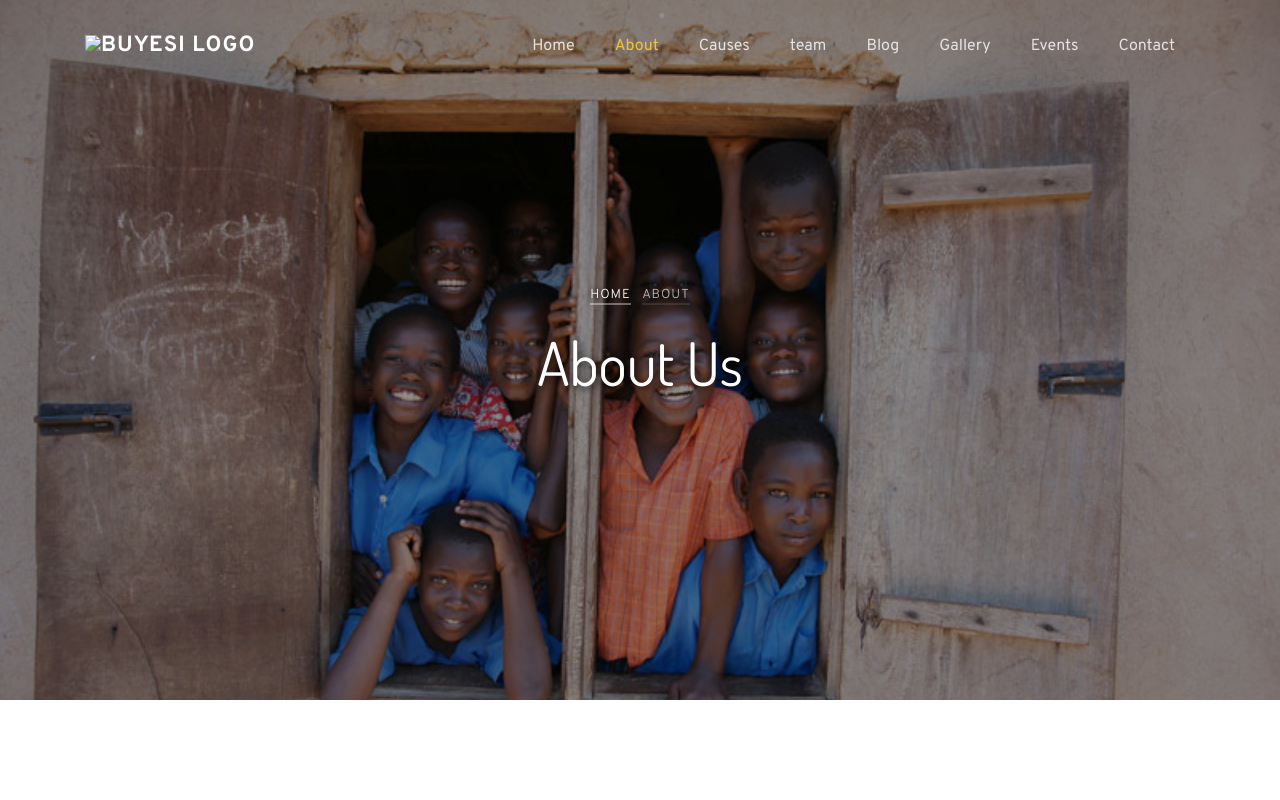
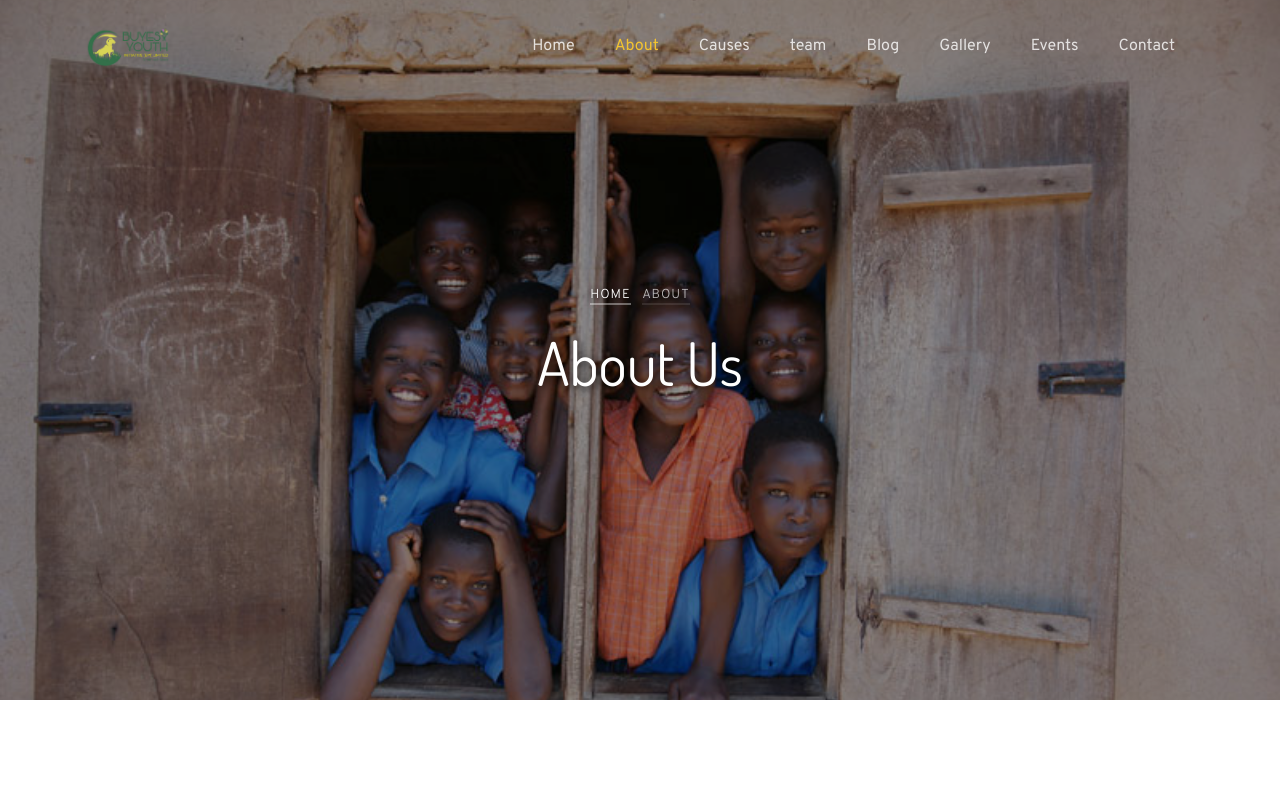
Before and after one commit to martinmyname/buyesi, a plain HTML site: page about.html in a window 1280 px wide. Shown: the top 800 px of the page. Drawn offline with Linux system fonts and the light colour scheme; some packages are replaced by stand-ins of ours; the site is published under a folder, as on GitHub Pages, so addresses that start at the root find nothing; no server answers; files whose address does not match are found by name.

Commit message:
logo relaive path update

```diff
--- a/about.html
+++ b/about.html
@@ -32,7 +32,7 @@
   <nav class="navbar navbar-expand-lg navbar-dark ftco_navbar bg-dark ftco-navbar-light" id="ftco-navbar">
     <div class="container">
       <a class="navbar-brand" href="index.html">
-        <img src="/images/buyesi-logo.png" alt="Buyesi Logo" height="40">
+        <img src="./images/buyesi-logo.png" alt="Buyesi Logo" height="40">
       </a>
       <button class="navbar-toggler" type="button" data-toggle="collapse" data-target="#ftco-nav" aria-controls="ftco-nav" aria-expanded="false" aria-label="Toggle navigation">
         <span class="oi oi-menu"></span> Menu
```
